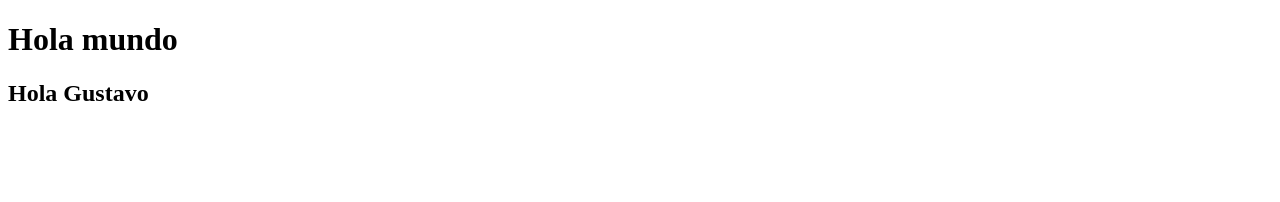
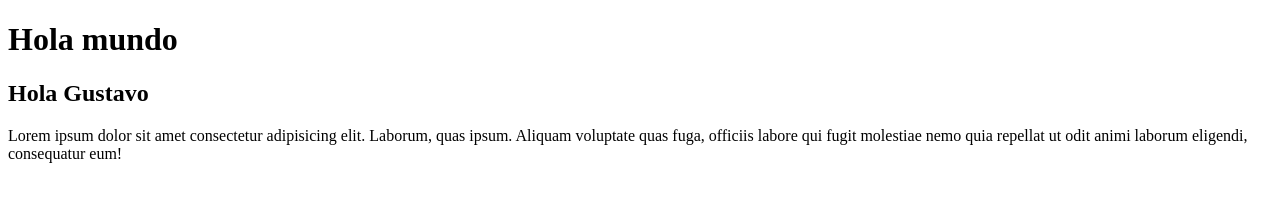
Before and after one commit to Gbul82/primera-clase, a plain HTML site: page index.html in a window 1280 px wide. Drawn offline with Linux system fonts and the light colour scheme.

Commit message:
agrego p

```diff
--- a/index.html
+++ b/index.html
@@ -8,5 +8,6 @@
 <body>
     <h1>Hola mundo</h1>
     <h2>Hola Gustavo</h2>
+    <p>Lorem ipsum dolor sit amet consectetur adipisicing elit. Laborum, quas ipsum. Aliquam voluptate quas fuga, officiis labore qui fugit molestiae nemo quia repellat ut odit animi laborum eligendi, consequatur eum!</p>
 </body>
 </html>
```
